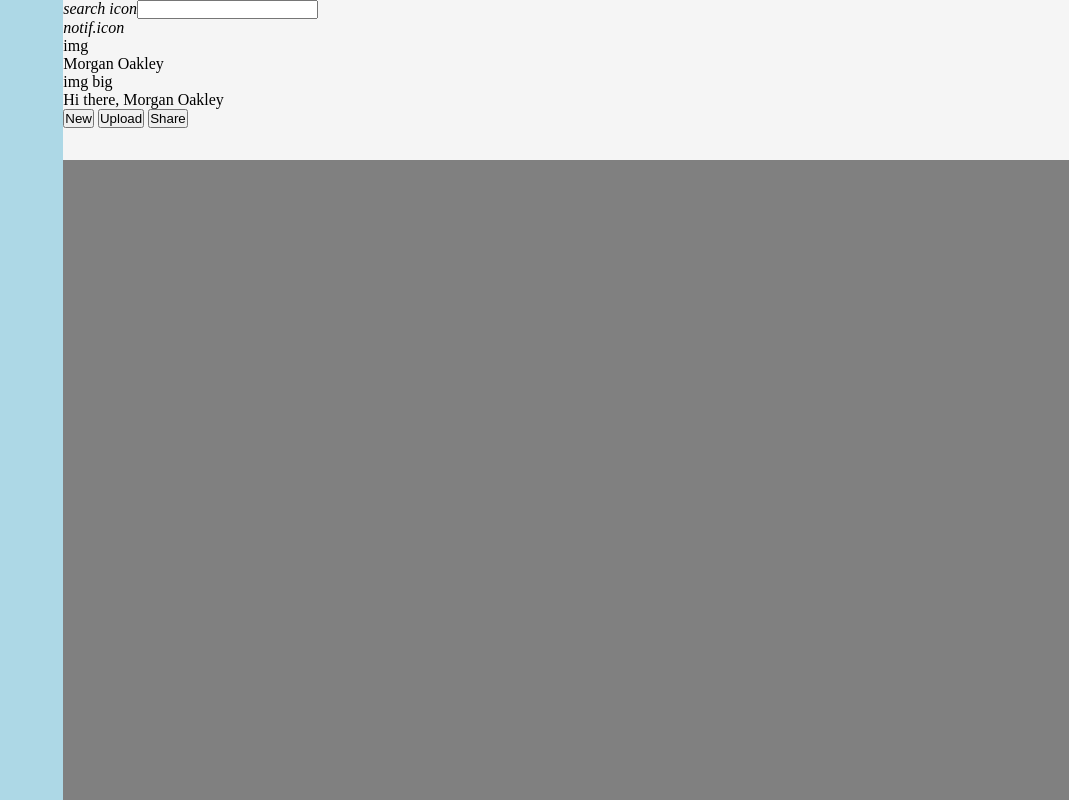
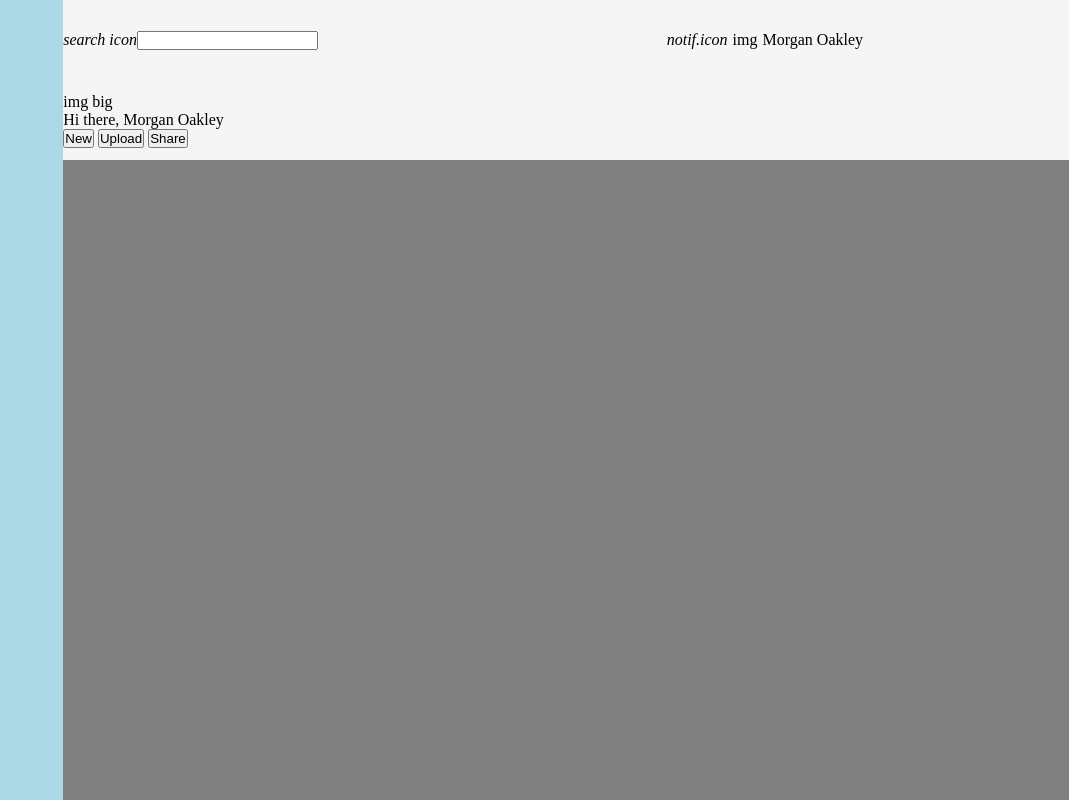
Before and after one commit to Rokenrol/admin-dashboard, a plain HTML site: page index.html in a window 1280 px wide. Shown: the whole page, without its empty margins (211-1280 px from the left). Drawn offline with Linux system fonts and the light colour scheme.

Commit message:
Make header a grid container and position input-container and notification-area

```diff
--- a/styles.css
+++ b/styles.css
@@ -17,6 +17,23 @@ body {
     background-color: whitesmoke;
     grid-column: 2 / -1;
     grid-row: 1 / 3;
+    display: grid;
+    grid-template-columns: 3fr 2fr;
+    grid-template-rows: 1fr 1fr;
+    align-items: center;
+}
+
+.input-container {
+    grid-column: 1 / 2;
+    grid-row: 1;
+    justify-self: start;
+}
+
+.notification-area {
+    grid-column: 2 / 3;
+    grid-row: 1;
+    display: flex;
+    gap: 5px;
 }
 
 .main {
```
